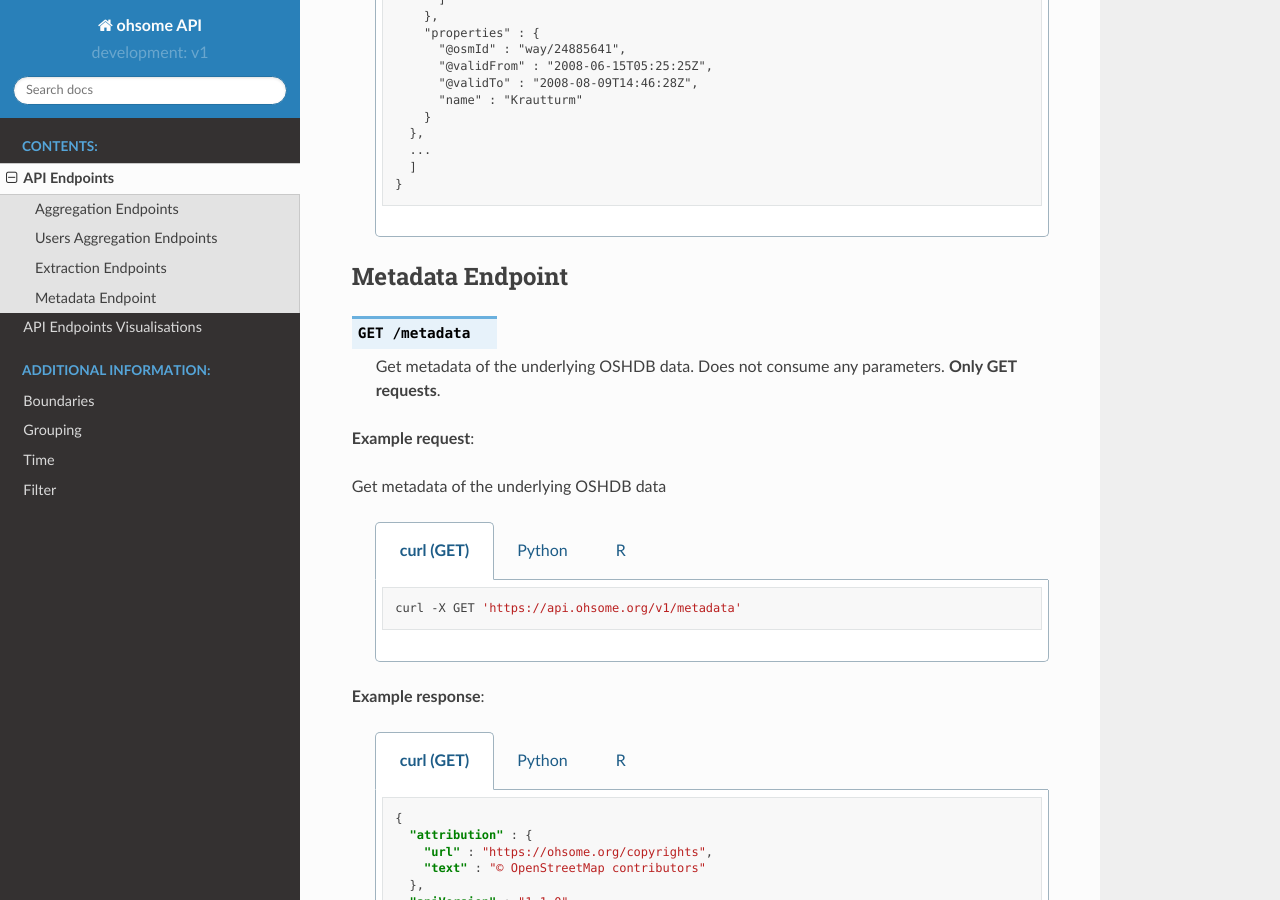
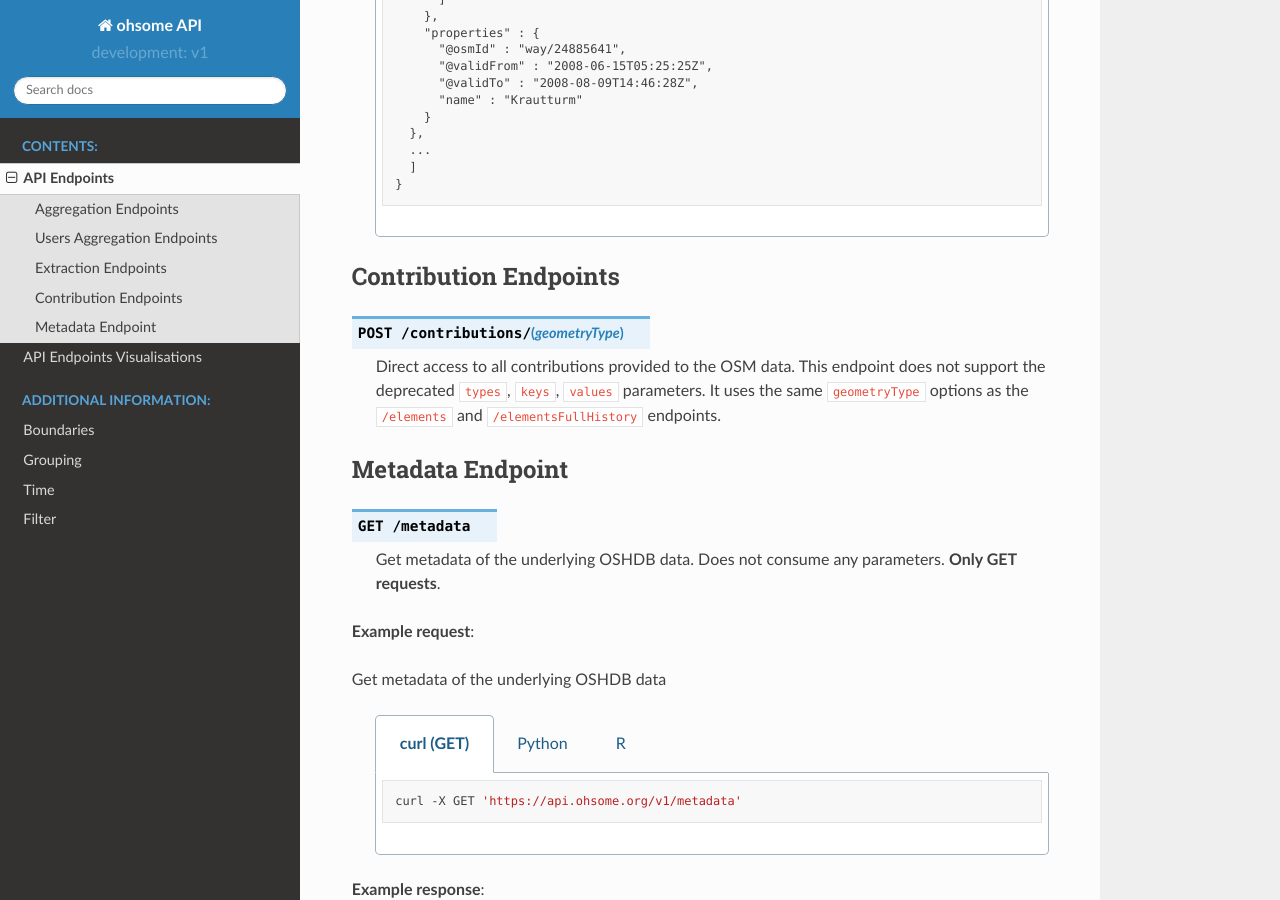
Before and after one commit to GIScience/ohsome-api, a Sphinx documentation site: the page built from docs/endpoints.rst, in a window 1280 px wide and 900 px high, scrolled down 10105 px. Built offline with Sphinx 7.4.7 and the Read the Docs theme 2.0.0, drawn with Linux system fonts in a browser that asks for light colours.

Commit message:
adding base docs for /contributions
adding a new section for the new endpoint

```diff
--- a/docs/endpoints.rst
+++ b/docs/endpoints.rst
@@ -1289,6 +1289,16 @@
       }
 
 
+Contribution Endpoints
+----------------------
+
+.. http:post :: /contributions/(geometryType)
+
+   Direct access to all contributions provided to the OSM data. This endpoint does not support the deprecated ``types``, ``keys``, ``values`` parameters.
+   It uses the same ``geometryType`` options as the ``/elements`` and ``/elementsFullHistory`` endpoints.
+
+
+
 Metadata Endpoint
 -----------------
 
```
